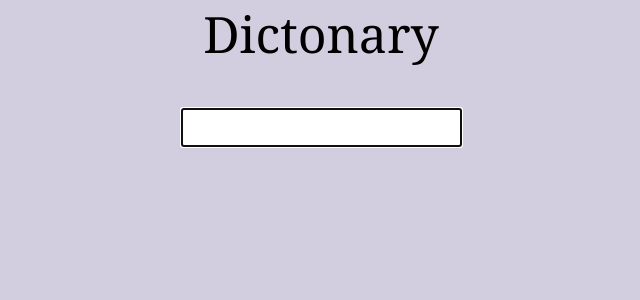
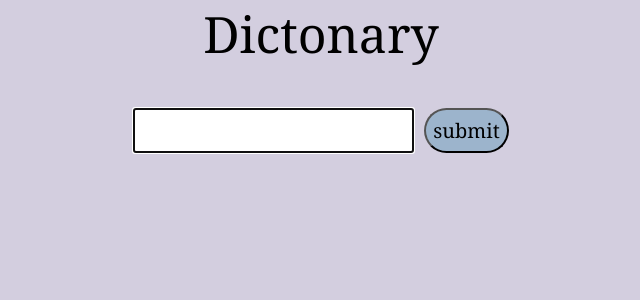
Before and after one commit to annap345/dictonar-project, a React (Create React App) app: page / in a window 1280 px wide. Shown: the top 300 px of the page, without its empty margins (319-959 px from the left). Built offline with nearby package versions, Linux system fonts and the light colour scheme.

Commit message:
added a button

```diff
--- a/src/Dictonary.css
+++ b/src/Dictonary.css
@@ -4,6 +4,16 @@ form {
     margin: 40px;
 }
 
-input {
+.searching {
     padding: 10px 50px;
+
 }
+
+.button {
+  margin-left: 10px;
+    background-color: #9CB4CC;
+    font-family:Cambria, Cochin, Georgia, Times, 'Times New Roman', serif;
+    padding: 7px;
+    border-radius: 40px;
+    font-size: 20px;
+}
--- a/src/Dictonary.js
+++ b/src/Dictonary.js
@@ -34,7 +34,8 @@ let url = `https://api.dictionaryapi.dev/api/v2/entries/en/${value}`
 
     return <div className="Body">
     <form onSubmit={seacrhing}>
-         <input type="search" autoFocus={true} onChange={currentValue}/>
+         <input type="search" autoFocus={true} onChange={currentValue} className="searching"/>
+         <input type="submit" value="submit" className="button" onSubmit={seacrhing}/>
     </form>
     <Word className="words" words={word} fullData={data}/>
     </div>
```
